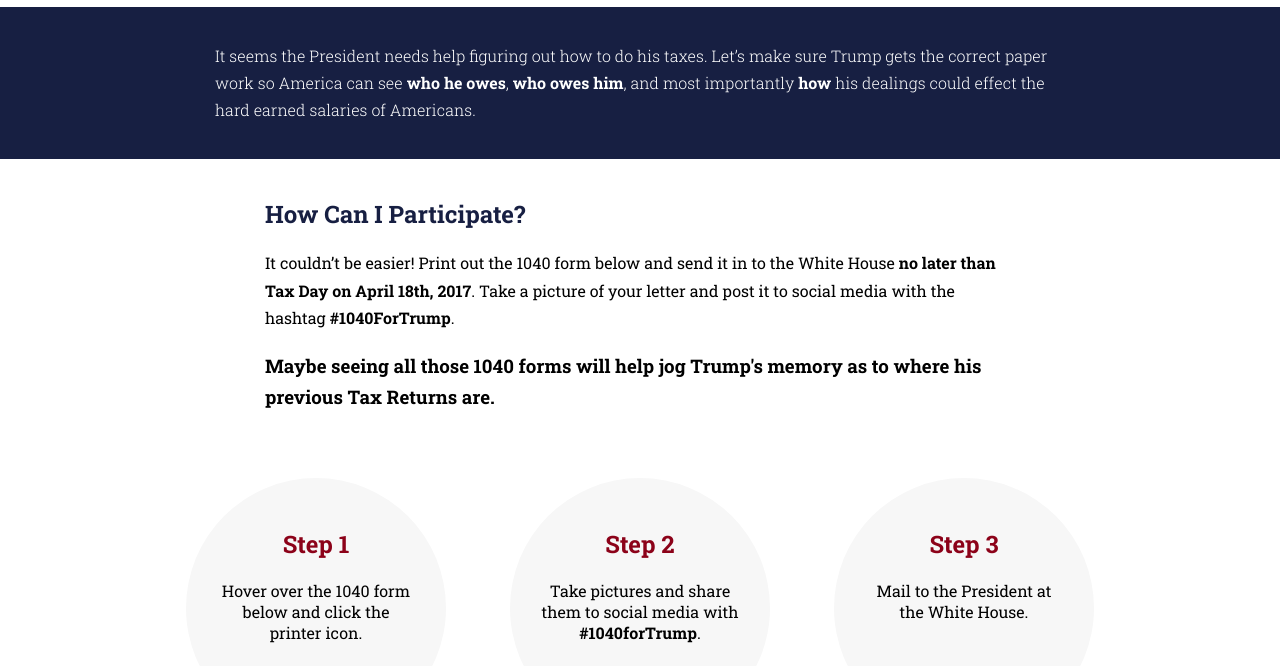
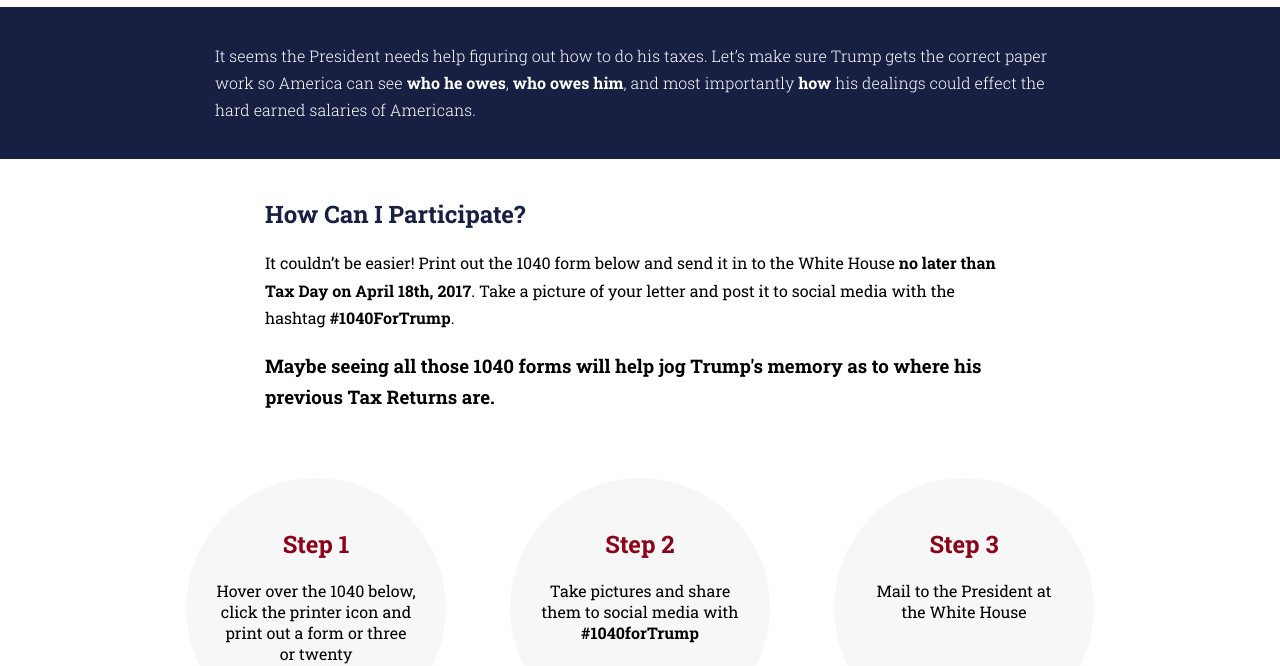
Before and after one commit to br649417/fight-the-power, a plain HTML site: page index.html in a window 1280 px wide. Shown: the part 143-809 px from the top of the page. Drawn offline with nearby package versions, Linux system fonts and the light colour scheme.

Commit message:
asldfhsad

```diff
--- a/index.html
+++ b/index.html
@@ -78,13 +78,13 @@
 				</div>
 				<div id="participate-bubbles">
 					<div class="participate-bubble">
-						<h2 class="participate-header">Step 1</h2><div class="participate-body">Hover over the 1040 form below and click the printer icon.</div>
+						<h2 class="participate-header">Step 1</h2><div class="participate-body">Hover over the 1040 below, click the printer icon and print out a form or three or twenty</div>
 					</div>
 					<div class="participate-bubble">
-						<h2 class="participate-header">Step 2</h2><div class="participate-body">Take pictures and share them to social media with <span class="bold">#1040forTrump</span>.</div>
+						<h2 class="participate-header">Step 2</h2><div class="participate-body">Take pictures and share them to social media with <span class="bold">#1040forTrump</span></div>
 					</div>
 					<div class="participate-bubble">
-						<h2 class="participate-header">Step 3</h2><div class="participate-body">Mail to the President at the White House.</div>
+						<h2 class="participate-header">Step 3</h2><div class="participate-body">Mail to the President at the White House</div>
 					</div>
 				</div>
 			</section>
--- a/index.scss
+++ b/index.scss
@@ -210,9 +210,10 @@
 				}
 			}
 		}
-		@media screen and (max-width: 755px) {
+		@media screen and (max-width: 750px) {
 			#participate-bubbles {
 				padding: 0 10px;
+				display: none;
 				margin: 5px auto;
 			}
 		}
```
Also changed, not shown: index.css, 1 other file.
